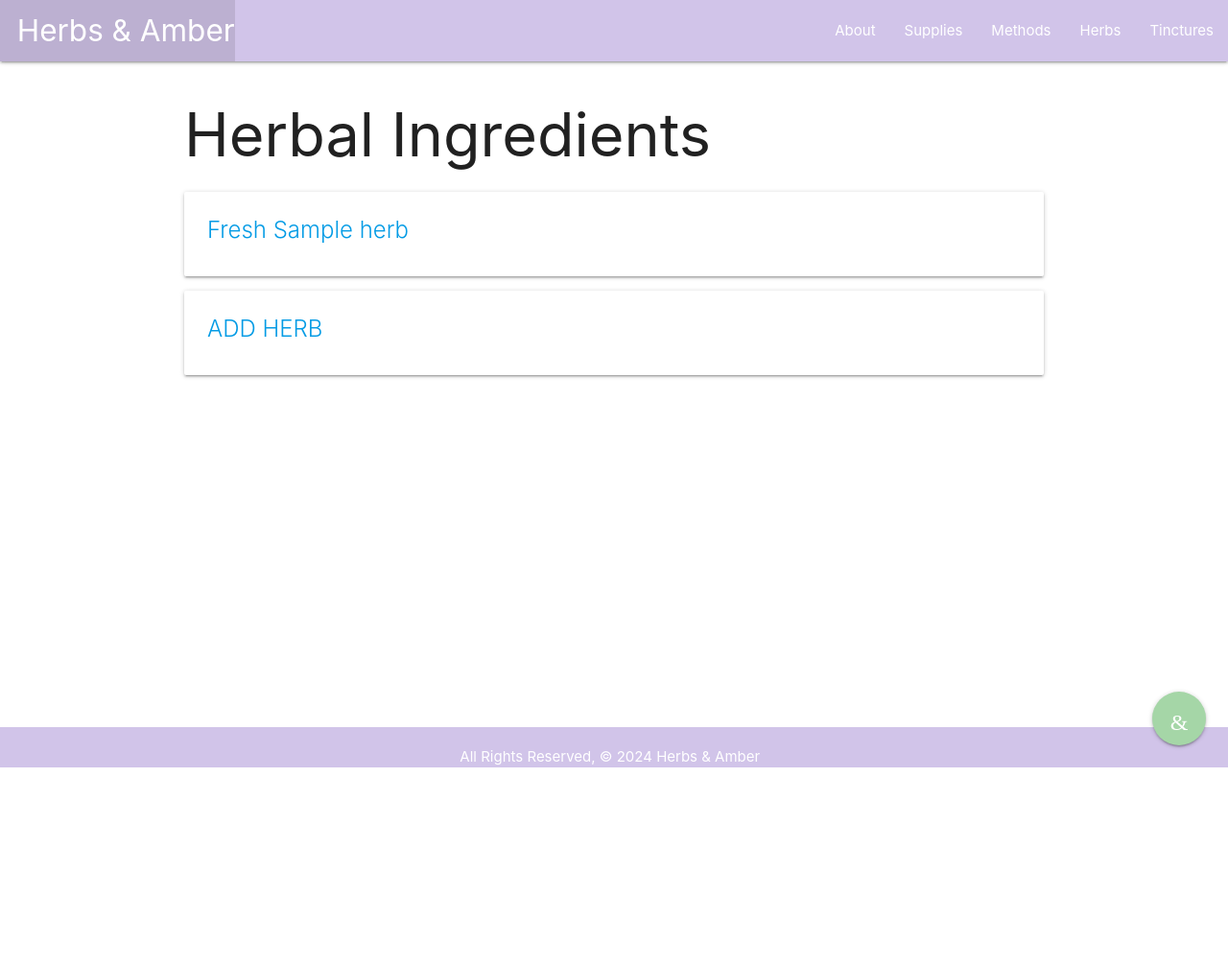
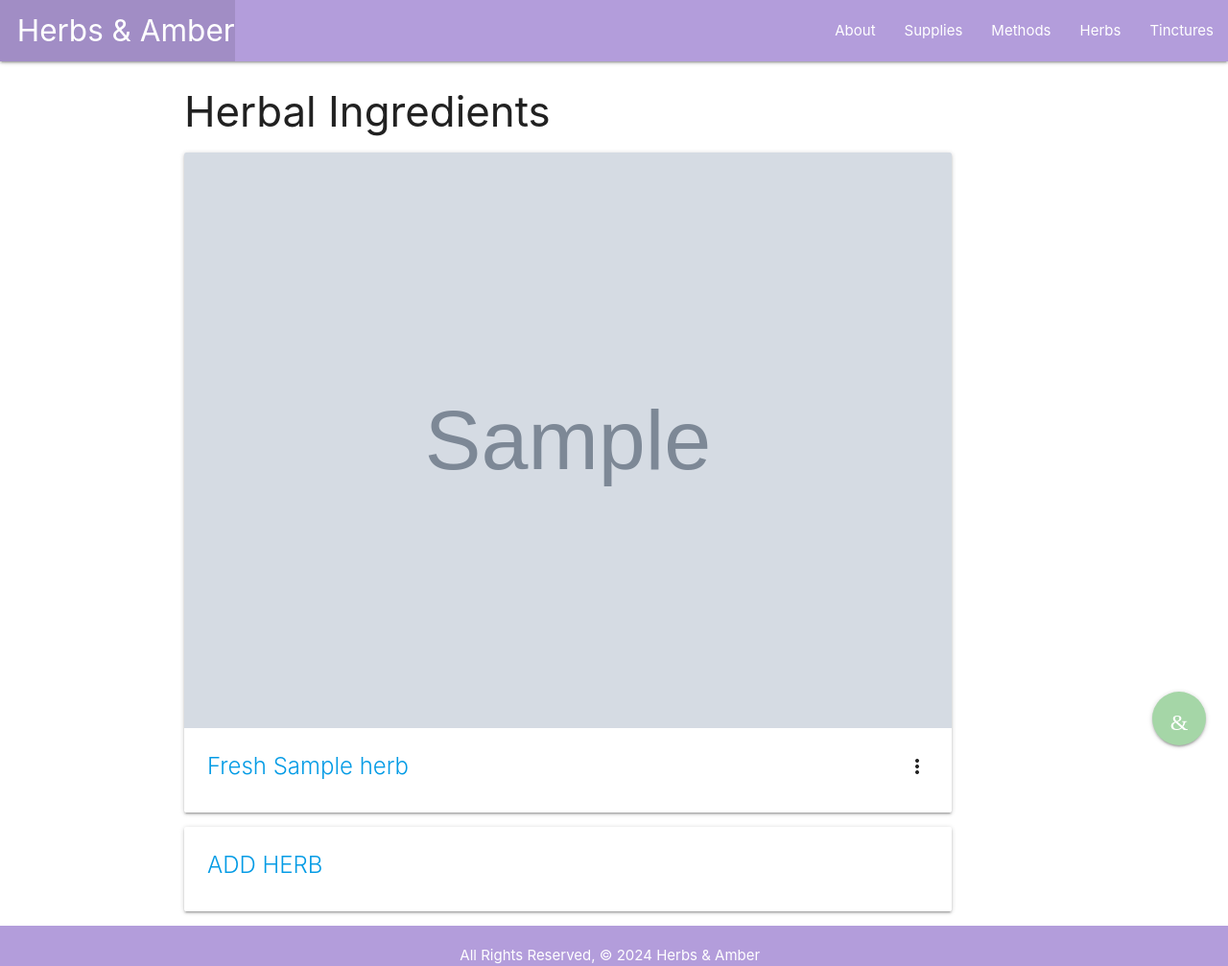
Before and after one commit to nadianicole1990/herbs_and_amber, a Django app: page /herbs/ in a window 1280 px wide. Shown: the whole page at 96% size. Before the commit the page ends 800 px from the top, so only its background shows below. Run offline with Django 4.2, Linux system fonts and the light colour scheme; tables that the repository leaves empty hold one stand-in row (values such as "Sample post"); grey boxes marked "Sample" are stand-in pictures.

Commit message:
Add preview functionality and formatting for cards

```diff
--- a/main_app/models.py
+++ b/main_app/models.py
@@ -30,6 +30,7 @@ class Herb(models.Model):
         default=STATES[0][0]
     )
     properties = models.TextField(max_length=500)
+    image = models.CharField(max_length=100, default='https://i.postimg.cc/0NQ0ty2L/65411-E92-1783-46-D3-907-F-7-FA037834-E9-E.jpg')
 
     def __str__(self):
         return self.name
--- a/main_app/templates/base.html
+++ b/main_app/templates/base.html
@@ -21,11 +21,17 @@
         var instances = M.FormSelect.init(elems);
       });
     </script>
+    <script>
+      document.addEventListener('DOMContentLoaded', function() {
+        var elems = document.querySelectorAll('.fixed-action-btn');
+        var instances = M.FloatingActionButton.init(elems, options);
+      });
+    </script>
   </head>
   <body>
     <header class="navbar-fixed">
       <nav>
-        <div class="nav-wrapper #d1c4e9 deep-purple lighten-4">
+        <div class="nav-wrapper #d1c4e9 deep-purple lighten-3">
           <ul>
             <li>
               <a href="/" class="left brand-logo">&nbsp;&nbsp;Herbs & Amber</a>
@@ -53,7 +59,7 @@
       </ul>
     </div>
     <main class="container">{% block content %} {% endblock %}</main>
-    <footer class="page-footer #d1c4e9 deep-purple lighten-4">
+    <footer class="page-footer #d1c4e9 deep-purple lighten-3">
       <div class="center">
         All Rights Reserved, &copy; 2024 Herbs & Amber &nbsp;
       </div>
--- a/main_app/templates/herbs/index.html
+++ b/main_app/templates/herbs/index.html
@@ -1,15 +1,42 @@
 {% extends 'base.html' %} {% block content %}
 
-<h1>Herbal Ingredients</h1>
+<style>
+.card { width:800px;}
+
+@media only screen
+and (max-width : 450x) {
+.card { width:100px;}
+}
+
+@media only screen
+and (max-width : 900px) {
+.card { width:400px;}
+}
+
+img { width:300px }
+</style>
+
+<h3>Herbal Ingredients</h3>
 
 {% for herb in herbs %}
 
 <div class="card hoverable">
-    <a href="{% url 'herbs_detail' herb.id %}">
-        <div class="card-content">
-            <span class="card-title">{{ herb.get_state_display }} {{ herb.name }}</span>
-        </div>
-    </a>
+    <div class="card-image waves-effect waves-block waves-light">
+        <img class="activator" src="{{ herb.image }}"/>
+    </div>
+    <div class="card-content activator grey-text text-darken-4">
+        <span class="card-title">
+            <a href="{% url 'herbs_detail' herb.id %}">{{ herb.get_state_display }} {{ herb.name }}</a>
+            <i class="material-icons right">more_vert</i>
+        </span>
+    </div>
+    <div class="card-reveal">
+        <span class="card-title grey-text text-darken-4">
+            Content
+            <i class="material-icons right">close</i>
+        </span>
+        <p>More</p>
+    </div>
 </div>
 
 {% endfor %}
@@ -17,7 +44,9 @@
 <div class="card hoverable">
     <a href="{% url 'herb_create' %}">
         <div class="card-content">
-            <span class="card-title">ADD HERB</span>
+            <span class="card-title">
+                ADD HERB
+            </span>
         </div>
     </a>
 </div>
--- a/main_app/templates/home.html
+++ b/main_app/templates/home.html
@@ -8,6 +8,4 @@
     }
 </style>
 
-
-
 {% endblock %}
--- a/main_app/templates/methods.html
+++ b/main_app/templates/methods.html
@@ -1,6 +1,6 @@
 {% extends 'base.html' %} {% block content %}
 
-    <h1>Herbs & Amber Methods</h1>
+    <h3>Methods</h3>
     <hr />
     <p>Get in Touch!</p>
 
--- a/main_app/views.py
+++ b/main_app/views.py
@@ -31,7 +31,7 @@ class HerbCreate(CreateView):
 
 class HerbUpdate(UpdateView):
     model = Herb
-    fields = ['material', 'state', 'properties']
+    fields = ['material', 'state', 'properties', 'image']
     success_url = '/herbs/'
 
 class HerbDelete(DeleteView):
```
Also changed, not shown: main_app/templates/tinctures/index.html (+16 -0 lines), main_app/migrations/0012_herb_image.py (added).
